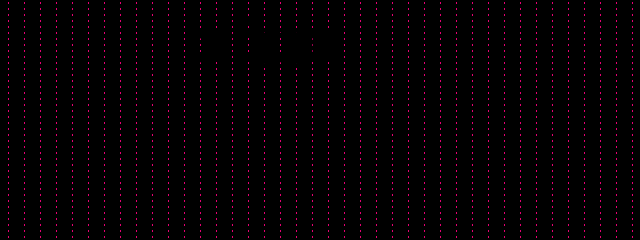
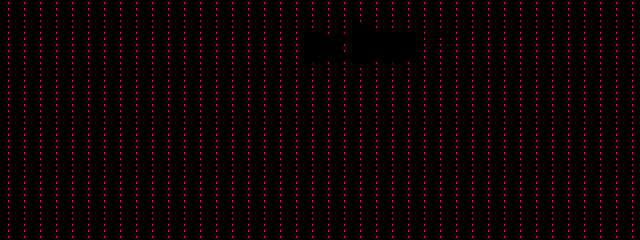
Before and after one commit to 333voidGirl/n1l.neocities.org, a plain HTML site: page not_found.html in a window 1280 px wide. Shown: the top 240 px of the page, 263-903 px from the left. Drawn offline with Linux system fonts and the light colour scheme.

Commit message:
Centering fix

```diff
--- a/not_found.html
+++ b/not_found.html
@@ -25,6 +25,7 @@
   background-size: 16px, 6px;
   margin: 1%;
   text-align: center;
+  max-width: none;
 }
 </style>
 
```
